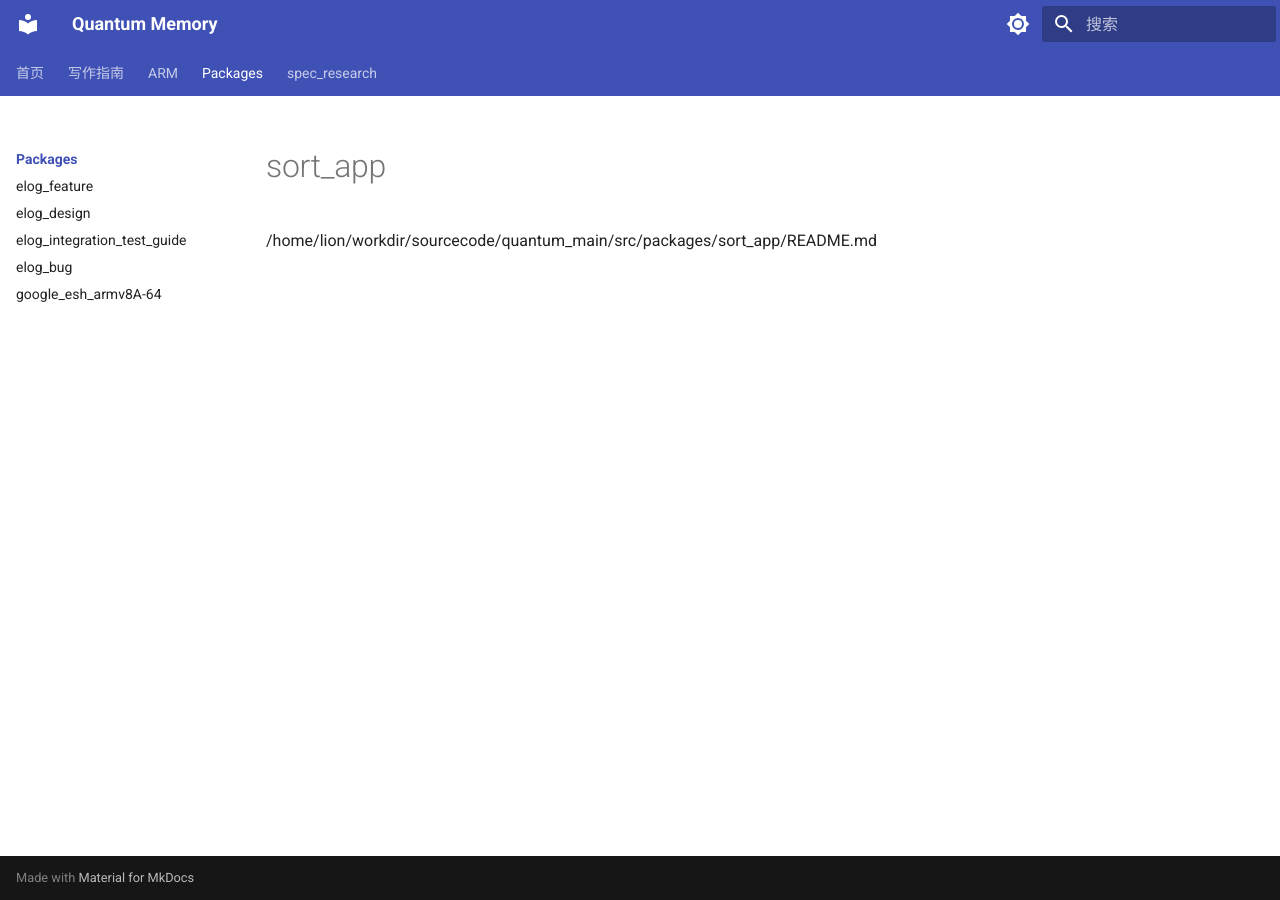
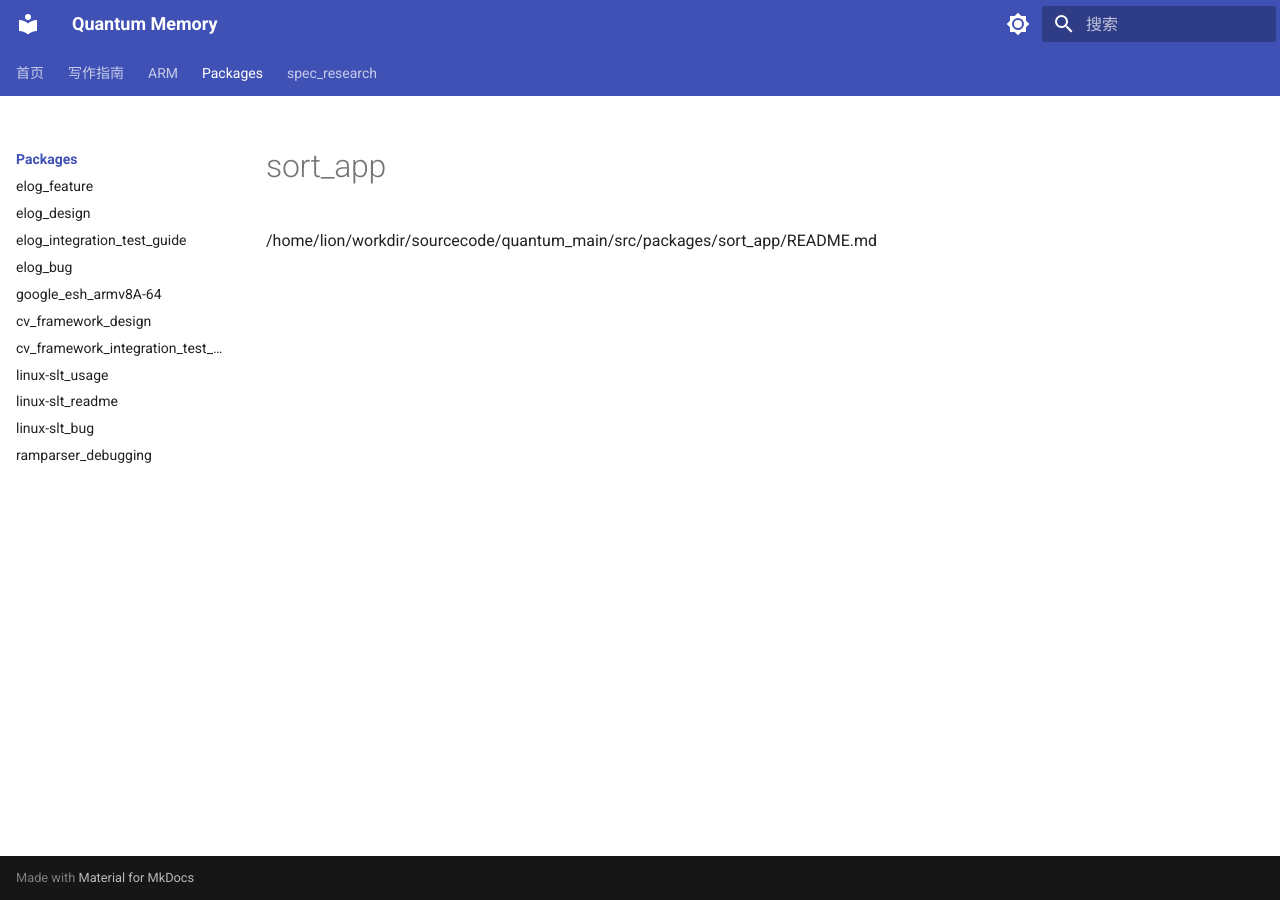
Before and after one commit to kimihuang/quantum_memory, an MkDocs documentation site: the page built from docs/src/packages/sort_app/README.md, in a window 1280 px wide. Built offline with MkDocs 1.6.1 and Material for MkDocs 9.7.7, drawn with Linux system fonts in a browser that asks for light colours.

Commit message:
update mkdocs  file

```diff
--- a/mkdocs.yml
+++ b/mkdocs.yml
@@ -49,13 +49,19 @@ nav:
     - elog_integration_test_guide: src/packages/embeded_logging/integration_test_guide.md
     - elog_bug: src/packages/embeded_logging/bug.md
     - google_esh_armv8A-64: src/packages/google_esh/examples/emulation/armv8A-64/README.md
+    - cv_framework_design: src/packages/cv_framework/DESIGN.md
+    - cv_framework_integration_test_guide: src/packages/cv_framework/integration_test.md
+    - linux-slt_usage: src/packages/linux-slt/USAGE.md
+    - linux-slt_readme: src/packages/linux-slt/README.md
+    - linux-slt_bug: src/packages/linux-slt/BUG.md
+    - ramparser_debugging: src/packages/ramparser-LE.PRODUCT.2.6.r1-02600-QCS610.0/linux-ramdump-parser-v2/ramparse_debugging.md
   - spec_research:
     - mpam_research: src/spec_research/mpam/MPAM_research.md
     - mpam_ip_req: src/spec_research/mpam/MPAM_SoC_IP_design_requirements.md
     - mpam_registers: src/spec_research/mpam/MPAM_SharedCache_Register_Design.md
     - mpam_soft_design: src/spec_research/mpam/MPAM_Linux_Software_Design.md
     - dmabuf_arch: src/spec_research/dmabuf/DMABUF_ARCHITECTURE.md
-    - dmabuf_arch: src/spec_research/dmabuf/DMABUF_PIPELINE_DESIGN.md
+    - dmabuf_pipeline_design: src/spec_research/dmabuf/DMABUF_PIPELINE_DESIGN.md
 
 markdown_extensions:
   - admonition
```
Also changed, not shown: docs/src/packages/cv_framework/DESIGN.md (added, +1 -0 lines), docs/src/packages/cv_framework/integration_test.md (added, +1 -0 lines), docs/src/packages/linux-slt/README.md (added, +1 -0 lines), docs/src/packages/linux-slt/USAGE.md (added, +1 -0 lines), docs/src/packages/linux-slt/bug.md (added, +1 -0 lines), docs/src/packages/ramparser-LE.PRODUCT.2.6.r1-02600-QCS610.0/linux-ramdump-parser-v2/ramparse_debugging.md (added, +1 -0 lines), 1 other file.
